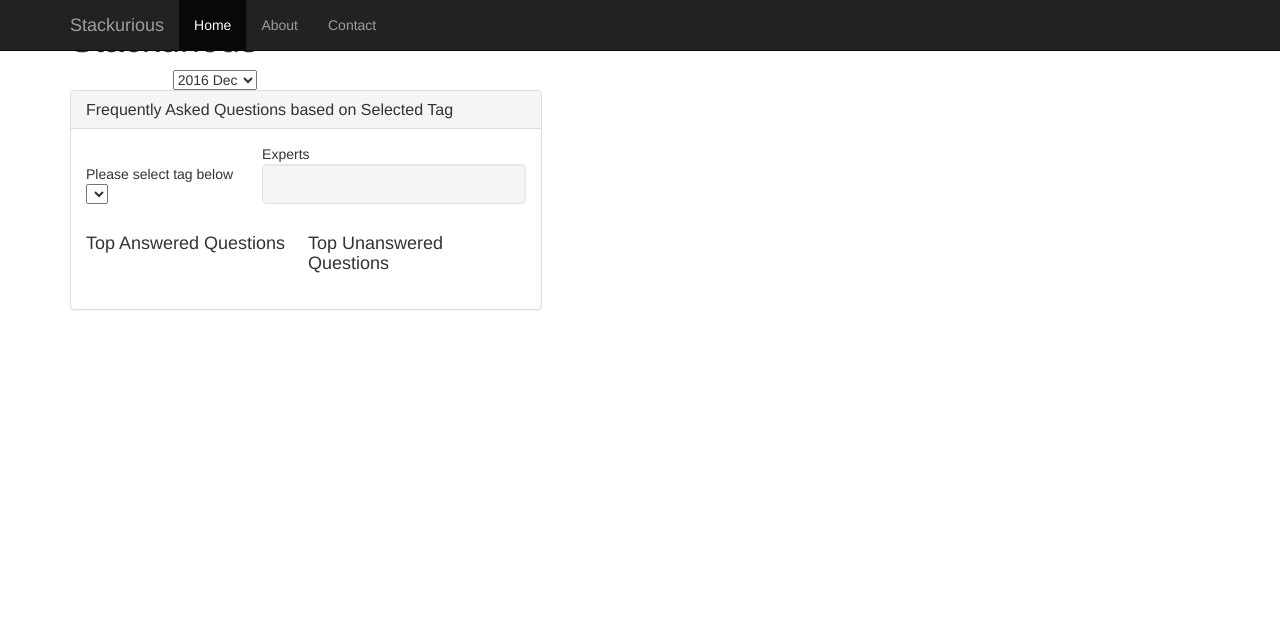
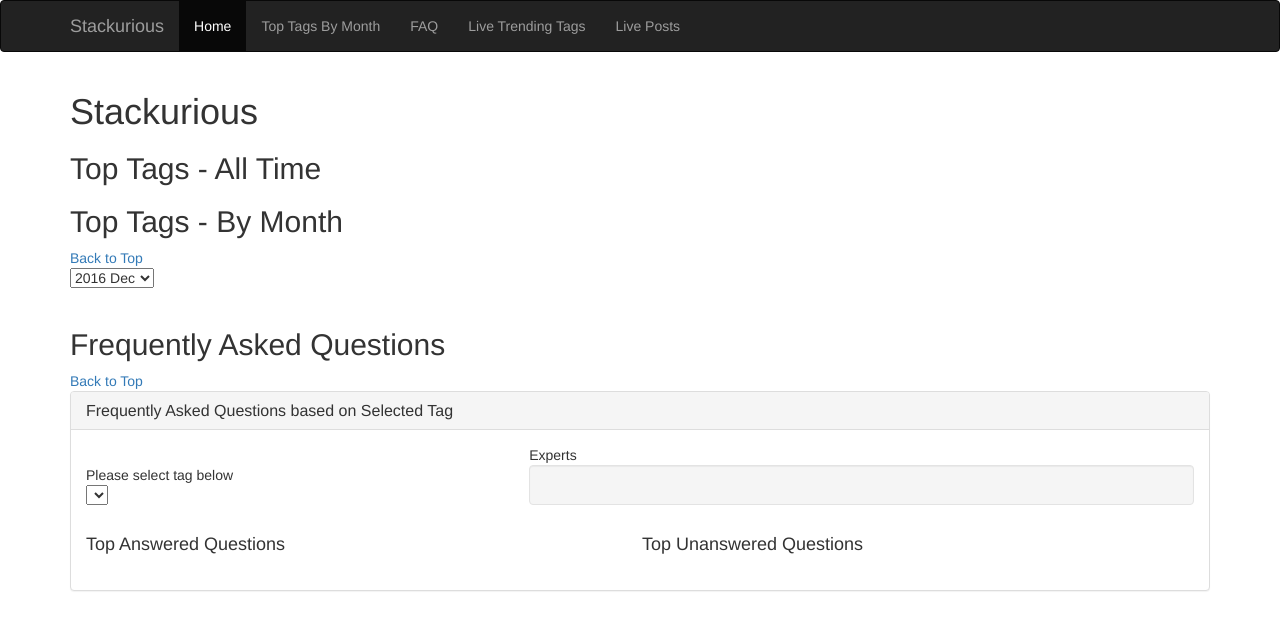
Before and after one commit to sscodebits/stackurious, a Flask app: page /chart/tag in a window 1280 px wide. Shown: the top 629 px of the page. Run offline with Flask 2, Linux system fonts and the light colour scheme; data that the repository does not hold is empty; some libraries are stand-ins or nearby versions.

Commit message:
Updated UI with colored charts. Formatted code.

```diff
--- a/cassandra/tables.sql
+++ b/cassandra/tables.sql
@@ -15,16 +15,16 @@ CREATE TABLE tag_counts (rundate timestamp, id text, name text, count int,
     PRIMARY KEY ((rundate), count, name)) WITH CLUSTERING ORDER BY (count DESC, name DESC);
 
 create table tag_counts_by_month (year int, month int, name text, count int,
-    PRIMARY KEY ((year, month), name)) WITH CLUSTERING ORDER BY (count DESC);
+    PRIMARY KEY ((year, month), count, name)) WITH CLUSTERING ORDER BY (count DESC, name DESC);
 
 
 CREATE TABLE faq_answered (id text, tags text, creation_date text, cdate timestamp, title text, view_count int, pop_count int,
-   PRIMARY KEY ((tags), view_count) ) WITH CLUSTERING ORDER BY (view_count DESC);
+   PRIMARY KEY ((tags), view_count, id) ) WITH CLUSTERING ORDER BY (view_count DESC, id ASC);
 CREATE TABLE faq_unanswered (id text, tags text, creation_date text, cdate timestamp, title text, view_count int, pop_count int,
-    PRIMARY KEY ((tags), view_count) ) WITH CLUSTERING ORDER BY (view_count DESC);
+    PRIMARY KEY ((tags), view_count, id) ) WITH CLUSTERING ORDER BY (view_count DESC, id ASC);
 
 CREATE TABLE tag_experts (tag text, expert_id text, expert_name text, ans_count int,
-    PRIMARY KEY ((tag), ans_count)) WITH CLUSTERING ORDER BY (ans_count DESC);
+    PRIMARY KEY ((tag), ans_count, expert_name)) WITH CLUSTERING ORDER BY (ans_count DESC, expert_name DESC);
 
 
 
--- a/flaskhome/app/templates/base.html
+++ b/flaskhome/app/templates/base.html
@@ -36,7 +36,7 @@
 
   <body>
 
-    <nav class="navbar navbar-inverse navbar-fixed-top">
+    <nav class="navbar navbar-inverse">
       <div class="container">
         <div class="navbar-header">
           <button type="button" class="navbar-toggle collapsed" data-toggle="collapse" data-target="#navbar" aria-expanded="false" aria-controls="navbar">
@@ -49,9 +49,11 @@
         </div>
         <div id="navbar" class="collapse navbar-collapse">
           <ul class="nav navbar-nav">
-            <li class="active"><a href="#">Home</a></li>
-            <li><a href="#about">About</a></li>
-            <li><a href="#contact">Contact</a></li>
+            <li class="active"><a href="#js-toptags-alltime">Home</a></li>
+            <li><a href="#js-toptags-month">Top Tags By Month</a></li>
+            <li><a href="#js-faq">FAQ</a></li>
+            <li><a href="#js-livetags">Live Trending Tags</a></li>
+            <li><a href="#js-liveposts">Live Posts</a></li>
           </ul>
         </div><!--/.nav-collapse -->
       </div>
--- a/flaskhome/app/templates/charttag.html
+++ b/flaskhome/app/templates/charttag.html
@@ -1,10 +1,11 @@
 {% extends "base.html" %} <!--this means that you are extending the base tempate -->
 {% block tagid %} <!-- this is the name of the block below -->
-<table>
- <tr><td>
-  <table>
-   <tr><td>&nbsp;</td>
-   <td>
+
+<h2 id="js-toptags-alltime">Top Tags - All Time</h2>
+    <div id="barChartTag"></div>
+
+<h2 id="js-toptags-month">Top Tags - By Month</h2>
+<a href="#">Back to Top</a><br/>
     <select id="tagByMonth">
       <option value="2016_12" selected="true">2016 Dec</option>
       <option value="2016_11">2016 Nov</option>
@@ -19,17 +20,11 @@
       <option value="2016_2">2016 Feb</option>
       <option value="2016_1">2016 Jan</option>
     </select>
-   </td></tr>
-  <tr><td width="55%">
-    <div id="barChartTag" />
-  </td>
-  <td width="45%">
+    <br/><br/>
      <div id="tagChartByMonth"></div>
-  </td>
-  </tr><table>
- </td></tr>
 
- <tr><td width="100%">
+<h2 id="js-faq"> Frequently Asked Questions</h2>
+<a href="#">Back to Top</a><br/>
 <div class="panel panel-default" style="width:100%">
   <div class="panel-heading">
     <h3 class="panel-title">Frequently Asked Questions based on Selected Tag</h3>
@@ -65,28 +60,42 @@
 </div>
 
 
-</td></tr>
-
-</table>
-
-
     <script type="text/javascript">
-      var barTagsvg = dimple.newSvg("#barChartTag", 500, 500);
-
-      createTagChart(barTagsvg, dimple.plot.bar, "/api/tags?count=10", "tags", "Top 10 Tags By Popularity");
-
+      $(document).ready(function () {
+        var barTagsvg = dimple.newSvg("#barChartTag", 950, 500);
+        createTagChart(barTagsvg, dimple.plot.bar, "/api/tags?count=10", "tags", "Top 10 Tags By Popularity");
+      });
       function createTagChart(svg, seriestype, url, dataKey, title) {
         var myChart = new dimple.chart(svg, []);
         d3.json(url, function (error,data) {
           //myChart = new dimple.chart(svg, data[dataKey]);
           myChart.data = data[dataKey];
-          myChart.setBounds(60, 30, 455, 355);
+          myChart.setBounds(60, 30, 880, 355);
           var x = myChart.addCategoryAxis("x", "name");
           //x.addOrderRule("Date");
           x.title = "Tag"
+          x.fontSize = "14";
+          x.fontFamily = "courier new";
           var y = myChart.addMeasureAxis("y", "count");
-          y.title = "Counts"
-          var s = myChart.addSeries(null, seriestype);
+          y.title = "Counts";
+          y.fontSize = "13";
+          y.fontFamily = "courier new";
+          var s = myChart.addSeries("name", seriestype);
+
+          //http://dimplejs.org/advanced_examples_viewer.html?id=advanced_custom_styling
+          // Define a custom color palette.  These colours are based on the excellent
+          // set at http://flatuicolors.com/
+         myChart.defaultColors = [
+          new dimple.color("#3498db", "#2980b9", 1), // blue
+          new dimple.color("#e74c3c", "#c0392b", 1), // red
+          new dimple.color("#2ecc71", "#27ae60", 1), // green
+          new dimple.color("#9b59b6", "#8e44ad", 1), // purple
+          new dimple.color("#e67e22", "#d35400", 1), // orange
+          new dimple.color("#f1c40f", "#f39c12", 1), // yellow
+          new dimple.color("#1abc9c", "#16a085", 1), // turquoise
+          new dimple.color("#95a5a6", "#7f8c8d", 1)  // gray
+        ];
+
           myChart.draw();
           var c=myChart;
  svg.append("text")
@@ -105,7 +114,7 @@
 
 <script type="text/javascript">
    // setup Tag Chart By Month
-      var tagChartByMonth = dimple.newSvg("#tagChartByMonth", 500, 500);
+      var tagChartByMonth = dimple.newSvg("#tagChartByMonth", 950, 500);
       var dimpleChartByMonth = createTagChart(tagChartByMonth, dimple.plot.bar, "/api/tag/2016/12?count=10", "tags", "Top Tags For 2016 Dec");
 
     $(document).ready(function () {
@@ -118,7 +127,7 @@
 
        $('#tagChartByMonth').empty();
 
-      var tagChartByMonth = dimple.newSvg("#tagChartByMonth", 500, 500);
+      var tagChartByMonth = dimple.newSvg("#tagChartByMonth", 950, 500);
       var dimpleChartByMonth = createTagChart(tagChartByMonth, dimple.plot.bar, "/api/tag/" + year + "/" + month + "?count=10", "tags", "Top Tags For " + dateStr);
 
       });
@@ -203,7 +212,7 @@
       }
 
     function failure(data) {
-       alert("failure loading tags");
+       //alert("failure loading tags");
     }
 
     function loadTagData(tagurl, successLoad, failureLoad) {
--- a/flaskhome/app/views.py
+++ b/flaskhome/app/views.py
@@ -12,15 +12,13 @@ from cassandra.cluster import Cluster
 # Setting up connections to cassandra
 
 # Change the bolded text to your seed node public dns (no < or > symbols but keep quotations. Be careful to copy quotations as it might copy it as a special character and throw an error. Just delete the quotations and type them in and it should be fine. Also delete this comment line
-cluster = Cluster([''])
+cluster = Cluster(['ec2-52-26-185-186.us-west-2.compute.amazonaws.com'])
 
 # Change the bolded text to the keyspace which has the table you want to query. Same as above for < or > and quotations. Also delete this comment line
 session = cluster.connect('stackoverflow')
 
-@app.route('/')
-@app.route('/index')
 def index():
-  user = { 'nickname': 'Miguel' } # fake user
+  user = { 'nickname': 'Shikha' } # fake user
   return render_template("index.html", title = 'Home', user = user)
 
 @app.route('/api/<email>/<date>')
@@ -118,6 +116,8 @@ def tag():
 def chart_tag():
  return render_template("charttag.html")
 
+@app.route('/')
+@app.route('/index')
 @app.route('/chart/taglive')
 def chart_taglive():
  return render_template("charttaglive.html")
```
Also changed, not shown: flaskhome/app/templates/charttaglive.html (+5 -2 lines), 4 other files.
